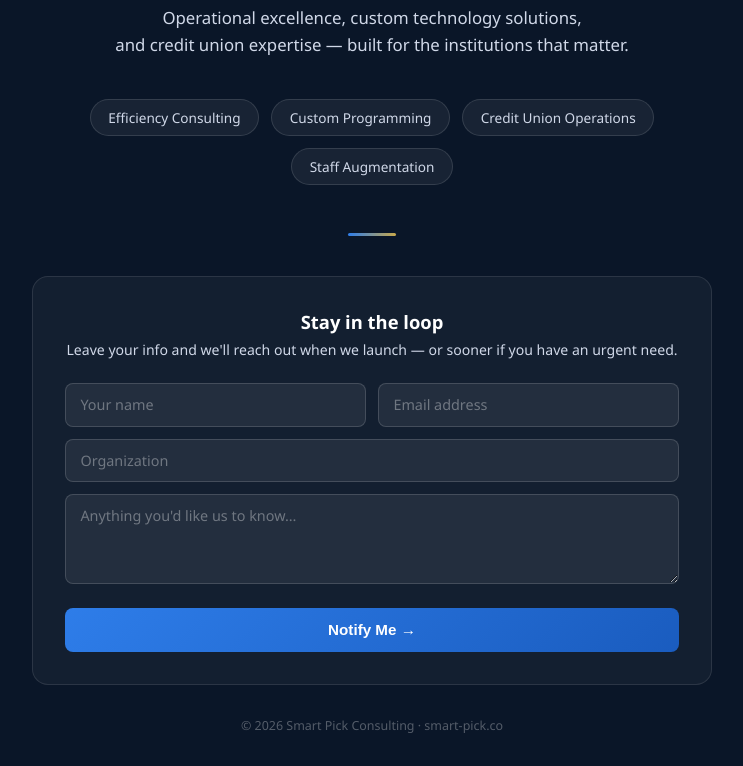
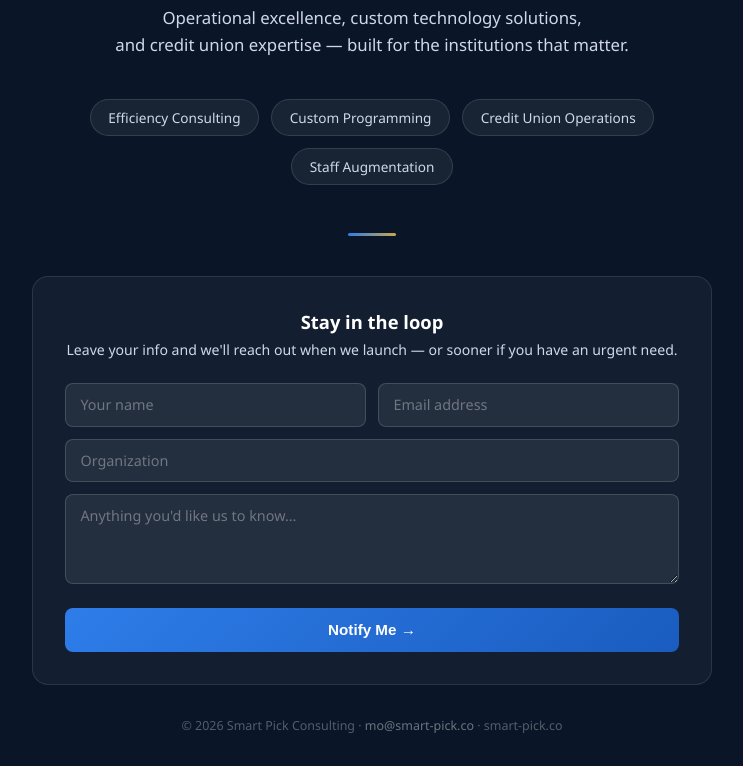
Before and after one commit to MoThaAutomater/REAL_SPC_WEB, a website: page public/index.html in a window 1280 px wide. Shown: the part 187-953 px from the top of the page, without its empty margins (268-1011 px from the left). Drawn offline with Linux system fonts and the light colour scheme.

Commit message:
feat: add contact email to footer

```diff
--- a/public/index.html
+++ b/public/index.html
@@ -227,7 +227,7 @@
       </form>
     </div>
 
-    <footer>© 2026 Smart Pick Consulting · smart-pick.co</footer>
+    <footer>© 2026 Smart Pick Consulting · <a href="mailto:mo@smart-pick.co" style="color:rgba(255,255,255,0.4);text-decoration:none;">mo@smart-pick.co</a> · smart-pick.co</footer>
   </div>
 
   <script>
```
